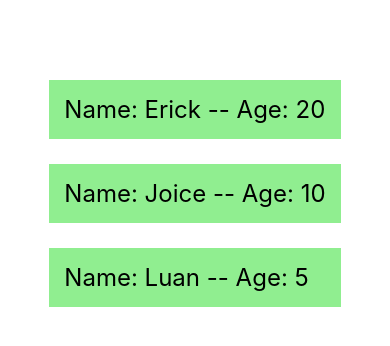
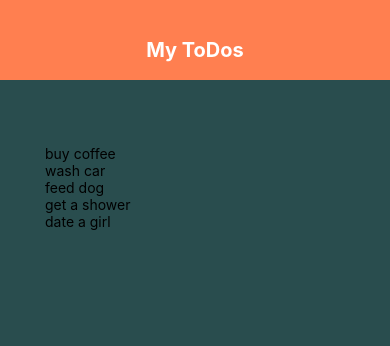
Before and after one commit to ErickGiffoni/ProjetinhoApp, a React Native app: screen / in a window 390 px wide. Shown: the top 346 px of the page. Built offline with nearby package versions, Linux system fonts and the light colour scheme.

Commit message:
add TODO App part 1

```diff
--- a/App.js
+++ b/App.js
@@ -10,49 +10,39 @@ import React, { useState } from 'react';
 import {
   TextInput,
   StyleSheet,
-  Button,
+  //Button,
   View,
   Text,
   TouchableOpacity,
   FlatList
 } from 'react-native';
+import Header from "./components/header"
+
 
 function App () {
 
-  const [name, setName] = useState("Erick Giffoni");
-  const [age, setAge] = useState(20);
-  const [people, setPeople] = useState([
-    {name: "Erick", age: 20, key: 1},
-    {name: "Joice", age: 10, key: 2},
-    {name: "Luan", age: 5, key: 3},
-  ]);
-
-  const clickHandler = () => {
-    newName = "Josh";
-    newAge = 30;
-    //data = {name: newName, age: newAge};
-
-    setName(newName);
-    setAge(newAge);
-    //setPerson(data);
-  }
-
-  const pressHandler = (key) => {
-    console.log(key);
-    setPeople( (prevPeople) => {
-      return prevPeople.filter( person => person.key != key);
-    })
-  }
+ const [todos, setTodos] = useState([
+   { text: "buy coffee", key: "1"},
+   { text: "wash car", key: "2"},
+   { text: "feed dog", key: "3"},
+   { text: "get a shower", key: "4"},
+   { text: "date a girl", key: "5"},
+ ])
 
   return (
     <View style={styles.container}>
-      <FlatList style={styles.people}
-        data={people}
-        renderItem={ ({item}) => (
-          <TouchableOpacity onPress={ () => {pressHandler(item.key)}}>
-            <Text style={styles.person}>Name: {item.name} -- Age: {item.age}</Text>
-          </TouchableOpacity>
-        ) } />
+      <Header />
+      <View style={styles.content}>
+        {/* todo form */}
+        <View style={styles.list}>
+          <FlatList
+            data={todos}
+            renderItem={ ({item}) => (
+              <Text>{item.text}</Text>
+            )}
+          />
+        </View>
+      </View>
     </View>
   );
 }
@@ -60,9 +50,16 @@ function App () {
 const styles = StyleSheet.create({
   container: {
     flex: 1,
-    backgroundColor: "#fff",
-    alignItems: "center",
-    justifyContent: "center",
+    backgroundColor: "#294D4E",
+    //alignItems: "center",
+    //justifyContent: "center",
+    //padding: 40,
+  },
+  content: {
+    padding: 45,
+  },
+  list: {
+    marginTop: 20,
   },
   people: {
     flex: 1,
--- /dev/null
+++ b/components/header.js
@@ -0,0 +1,24 @@
+import React from 'react';
+import { StyleSheet, View, Text } from 'react-native';
+
+export default function Header() {
+    return (
+        <View style={styles.header}>
+            <Text style={styles.title}>My ToDos</Text>
+        </View>
+    )
+}
+
+const styles = StyleSheet.create({
+    header: {
+        height: 80,
+        paddingTop: 38,
+        backgroundColor: "coral"
+    },
+    title: {
+        textAlign: "center",
+        color: "#fff", //white
+        fontSize: 20,
+        fontWeight: "bold"
+    }
+})
```
Also changed, not shown: components/todoItem.js (added).
